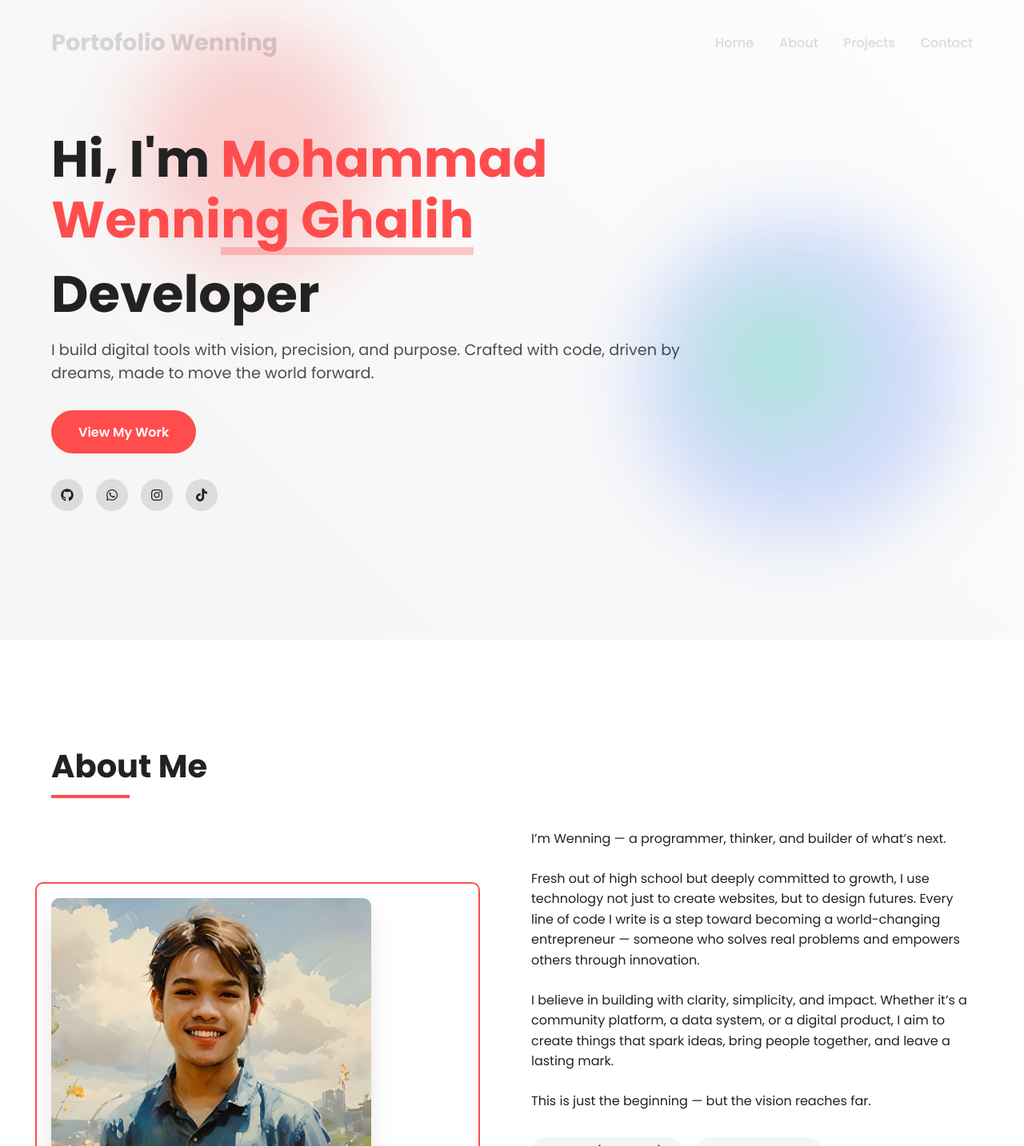
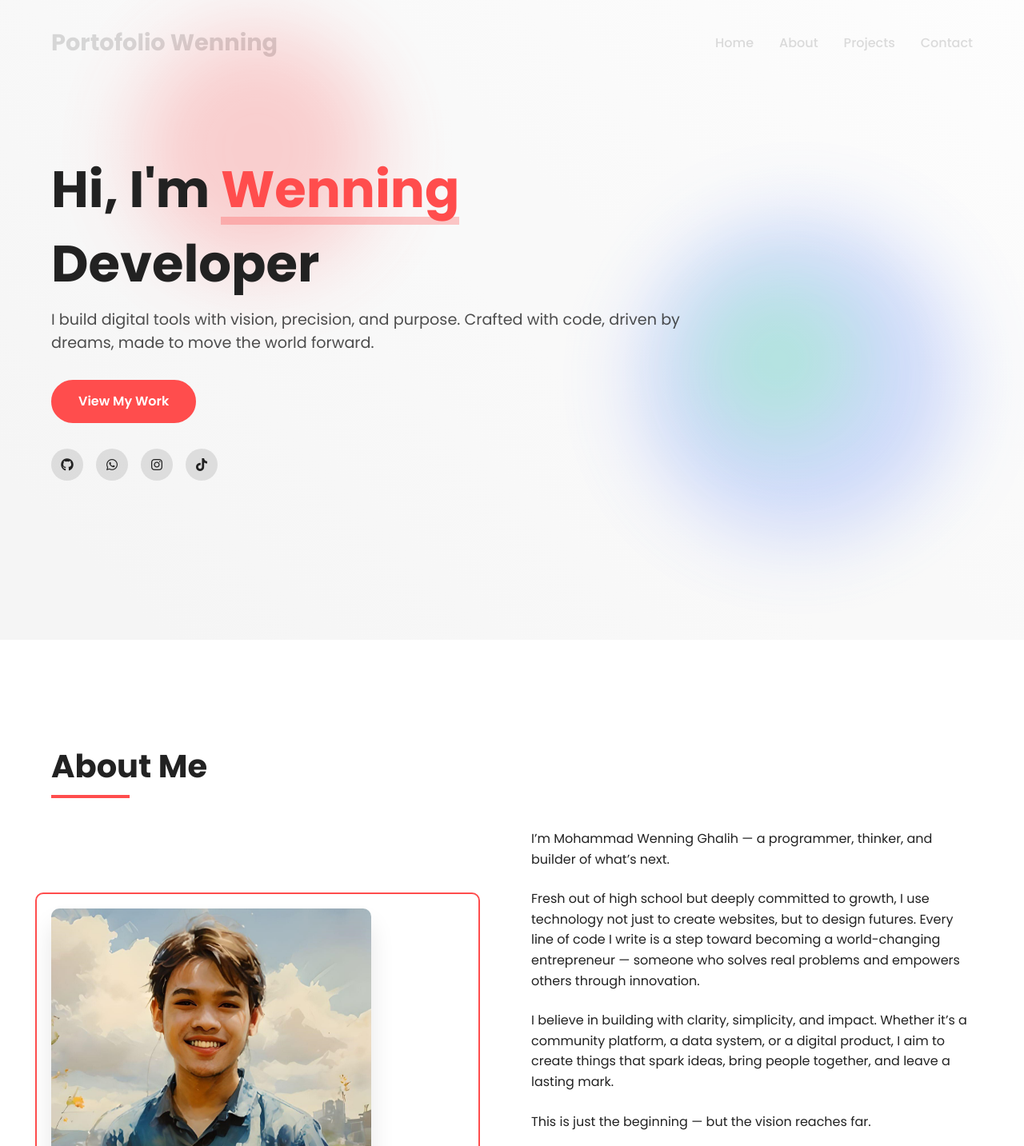
Before and after one commit to ghalihbageur/My-Portofolio, a plain HTML site: page index.html in a window 1280 px wide. Shown: the top 1433 px of the page at 80% size. Drawn offline with Linux system fonts and the light colour scheme.

Commit message:
Update index.html

```diff
--- a/index.html
+++ b/index.html
@@ -628,7 +628,7 @@
     <!-- Hero Section -->
     <section class="hero" id="home">
         <div class="hero-content hidden">
-            <h1>Hi, I'm <span>Mohammad Wenning Ghalih</span></h1>
+            <h1>Hi, I'm <span>Wenning</span></h1>
             <h1>Someone You Need</h1>
             <p>I build digital tools with vision, precision, and purpose.
 Crafted with code, driven by dreams, made to move the world forward.</p>
@@ -653,7 +653,7 @@ Crafted with code, driven by dreams, made to move the world forward.</p>
                         alt="Profile Image">
                 </div>
                 <div class="about-text">
-                    <p>I’m Wenning — a programmer, thinker, and builder of what’s next.</p>
+                    <p>I’m Mohammad Wenning Ghalih — a programmer, thinker, and builder of what’s next.</p>
                     <p>Fresh out of high school but deeply committed to growth, I use technology not just to create websites, but to design futures. Every line of code I write is a step toward becoming a world-changing entrepreneur — someone who solves real problems and empowers others through innovation.</p>
                     <p>I believe in building with clarity, simplicity, and impact. Whether it’s a community platform, a data system, or a digital product, I aim to create things that spark ideas, bring people together, and leave a lasting mark.</p>
                     <p>This is just the beginning — but the vision reaches far.</p>
```
